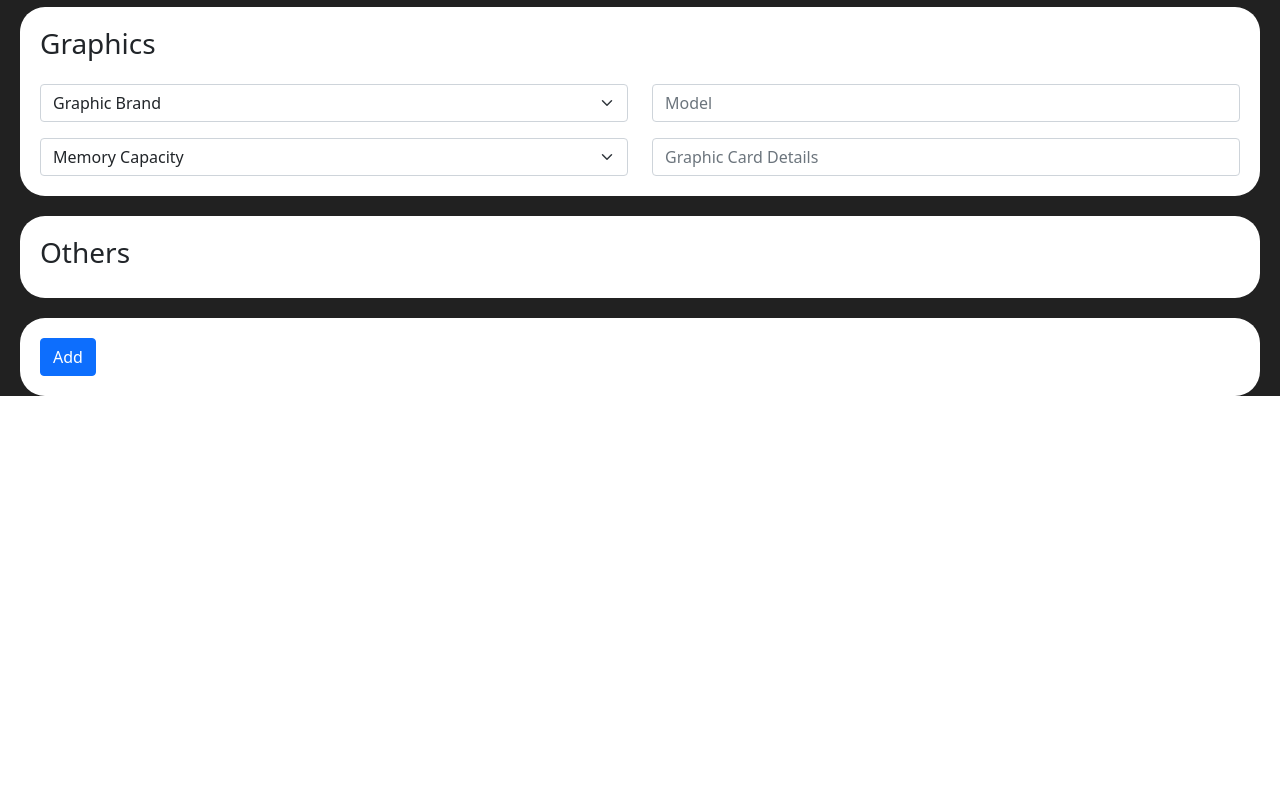
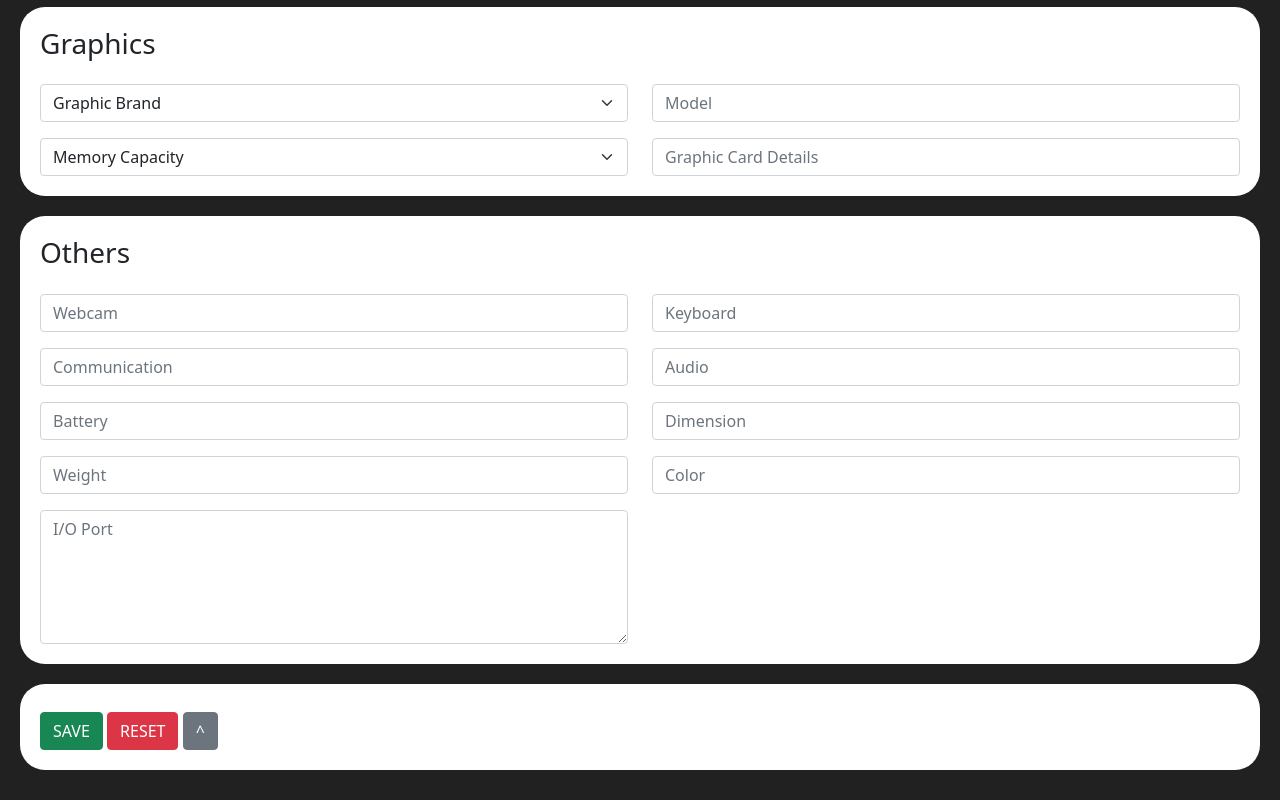
Before and after one commit to paradocx96/NetGarage-frontend, a React (Create React App) app: page /laptops-admin-add in a window 1280 px wide. Shown: the part 1752-2552 px from the top of the page. Before the commit the page ends 2168 px from the top, so only its background shows below. Built offline with nearby package versions, Linux system fonts and the light colour scheme.

Commit message:
Laptop - New Laptop Form Updated

```diff
--- a/src/components/layouts/Header/HeaderBar.jsx
+++ b/src/components/layouts/Header/HeaderBar.jsx
@@ -8,7 +8,7 @@ import Logo from './../../../assets/images/Header/logo.svg';
 class HeaderBar extends Component {
 
     backColor = {
-        'background-color': '#4CAF50',
+        backgroundColor: '#4CAF50',
         color: 'white'
     }
 
--- a/src/components/layouts/Navigation/NavigationBar.jsx
+++ b/src/components/layouts/Navigation/NavigationBar.jsx
@@ -6,7 +6,7 @@ import 'bootstrap/dist/css/bootstrap.min.css';
 class NavigationBar extends Component {
 
     backColor = {
-        'background-color' : '#4CAF50',
+        backgroundColor : '#4CAF50',
         color: 'white'
     }
 
--- a/src/components/layouts/Navigation/NavigationBarDashboard.jsx
+++ b/src/components/layouts/Navigation/NavigationBarDashboard.jsx
@@ -6,7 +6,7 @@ import 'bootstrap/dist/css/bootstrap.min.css';
 class NavigationBarDashboard extends Component {
 
     backColor = {
-        'background-color' : '#283593',
+        backgroundColor : '#283593',
         color: 'white'
     }
 
--- a/src/components/sections/Laptop/LaptopAdd.jsx
+++ b/src/components/sections/Laptop/LaptopAdd.jsx
@@ -1,26 +1,31 @@
 import React, {Component} from 'react';
+import {Button, Col, Form, Row} from "react-bootstrap";
 
 import NavigationBarDashboard from "../../layouts/Navigation/NavigationBarDashboard";
 import LaptopAddBodyWall from "./LaptopAddBodyWall";
-import {Button, Col, Form, Row} from "react-bootstrap";
+import ServiceLaptop from "../../../services/ServiceLaptop";
 
 class LaptopAdd extends Component {
 
     divBack = {
-        'background-color': '#212121'
+        backgroundColor: '#212121'
     }
 
     divSection = {
         margin: '20px',
         padding: '20px',
         borderRadius: '25px',
-        'background-color': '#ffffff'
+        backgroundColor: '#ffffff'
     }
 
     textStyleH1 = {
         textAlign: 'center',
         marginBottom: '50px',
         marginTop: '50px',
+    }
+
+    divBox = {
+        height: '10px'
     }
 
     // TODO: Initializing state values and functions
@@ -39,42 +44,42 @@ class LaptopAdd extends Component {
 
     // TODO: Initializing default values
     initialState = {
-        user : "Admin",
-        status : "Deactivate",
-        name : '',
-        type : '',
-        year : 2000,
-        brand : '',
-        os : '',
-        model : '',
-        processorname : '',
-        processordetails : '',
-        processorgeneration : '',
-        chipset : '',
-        ramtype : '',
-        ramcapacity : '',
-        ramslotstype : '',
-        ramslotscount : 0,
-        storagefirst : '',
-        storagefirstcapacity : '',
-        storagesecond : '',
-        storagesecondcapacity : '',
-        displaysizeresolution : '',
-        displayrefreshrate : '',
-        displaytype : '',
-        graphicbrand : '',
-        graphicmodel : '',
-        graphiccapacity : '',
-        graphicdetails : '',
-        webcam : '',
-        keyboard : '',
-        communication : '',
-        audio : '',
-        ioports : '',
-        battery : '',
-        dimension : '',
-        weight : '',
-        color : ''
+        user: "Admin",
+        status: "Deactivate",
+        name: '',
+        type: '',
+        year: 2000,
+        brand: '',
+        os: '',
+        model: '',
+        processorname: '',
+        processordetails: '',
+        processorgeneration: '',
+        chipset: '',
+        ramtype: '',
+        ramcapacity: '',
+        ramslotstype: '',
+        ramslotscount: 0,
+        storagefirst: '',
+        storagefirstcapacity: '',
+        storagesecond: '',
+        storagesecondcapacity: '',
+        displaysizeresolution: '',
+        displayrefreshrate: '',
+        displaytype: '',
+        graphicbrand: '',
+        graphicmodel: '',
+        graphiccapacity: '',
+        graphicdetails: '',
+        webcam: '',
+        keyboard: '',
+        communication: '',
+        audio: '',
+        ioports: '',
+        battery: '',
+        dimension: '',
+        weight: '',
+        color: ''
     }
 
     componentDidMount = async () => {
@@ -116,12 +121,10 @@ class LaptopAdd extends Component {
     onSubmit = async (event) => {
         event.preventDefault();
 
-        let value = {
-
-        }
+        let value = {}
 
         // TODO: Save value in database
-        // await ServiceTeacher.postTeacher(value)
+        // await ServiceLaptop.postLaptop(value)
         //     .then(response => response.data)
         //     .then((data) => {
         //         console.log(data);
@@ -418,14 +421,96 @@ class LaptopAdd extends Component {
 
                     <section style={this.divSection}>
                         <h3>Others</h3>
+
+                        <Form.Group as={Row} controlId="other1" className={'pt-3'}>
+                            <Col>
+                                <Form.Control placeholder="Webcam"
+                                              name="webcam"
+                                              value={this.state.webcam}
+                                              onChange={this.onChange}/>
+                            </Col>
+                            <Col>
+                                <Form.Control placeholder="Keyboard"
+                                              name="keyboard"
+                                              value={this.state.keyboard}
+                                              onChange={this.onChange}/>
+                            </Col>
+                        </Form.Group>
+
+
+                        <Form.Group as={Row} controlId="other2" className={'pt-3'}>
+                            <Col>
+                                <Form.Control placeholder="Communication"
+                                              name="communication"
+                                              value={this.state.communication}
+                                              onChange={this.onChange}/>
+                            </Col>
+                            <Col>
+                                <Form.Control placeholder="Audio"
+                                              name="audio"
+                                              value={this.state.audio}
+                                              onChange={this.onChange}/>
+                            </Col>
+                        </Form.Group>
+
+                        <Form.Group as={Row} controlId="other3" className={'pt-3'}>
+                            <Col>
+                                <Form.Control placeholder="Battery"
+                                              name="battery"
+                                              value={this.state.battery}
+                                              onChange={this.onChange}/>
+                            </Col>
+                            <Col>
+                                <Form.Control placeholder="Dimension"
+                                              name="dimension"
+                                              value={this.state.dimension}
+                                              onChange={this.onChange}/>
+                            </Col>
+                        </Form.Group>
+
+                        <Form.Group as={Row} controlId="other4" className={'pt-3'}>
+                            <Col>
+                                <Form.Control placeholder="Weight"
+                                              name="weight"
+                                              value={this.state.weight}
+                                              onChange={this.onChange}/>
+                            </Col>
+                            <Col>
+                                <Form.Control placeholder="Color"
+                                              name="color"
+                                              value={this.state.color}
+                                              onChange={this.onChange}/>
+                            </Col>
+                        </Form.Group>
+
+                        <Form.Group as={Row} controlId="other5" className={'pt-3'}>
+                            <Col>
+                                <Form.Control placeholder="I/O Port"
+                                              name="ioports"
+                                              required
+                                              as="textarea"
+                                              rows={5}
+                                              value={this.state.ioports}
+                                              onChange={this.onChange}/>
+                            </Col>
+                            <Col>
+                            </Col>
+                        </Form.Group>
                     </section>
 
                     <section style={this.divSection}>
-                        <Button>Add</Button>
+                        <Form.Group as={Row} className={'pt-2'}>
+                            <Col>
+                                <Button type="submit" className="btn-success">SAVE</Button>{'\u00A0'}
+                                <Button type="reset" className="btn-danger">RESET</Button>{'\u00A0'}
+                                <Button className="btn-secondary">^</Button>{'\u00A0'}
+                            </Col>
+                        </Form.Group>
                     </section>
 
 
                 </Form>
+                <div style={this.divBox}/>
             </div>
         );
     }
--- a/src/components/sections/Laptop/LaptopAddBodyWall.jsx
+++ b/src/components/sections/Laptop/LaptopAddBodyWall.jsx
@@ -6,7 +6,7 @@ import LaptopWall from './../../../assets/images/Laptop/LaptopWall.jpg';
 class LaptopAddBodyWall extends Component {
 
     divBack = {
-        'background-color' : '#212121',
+        backgroundColor : '#212121',
         color : 'white'
     }
 
```
